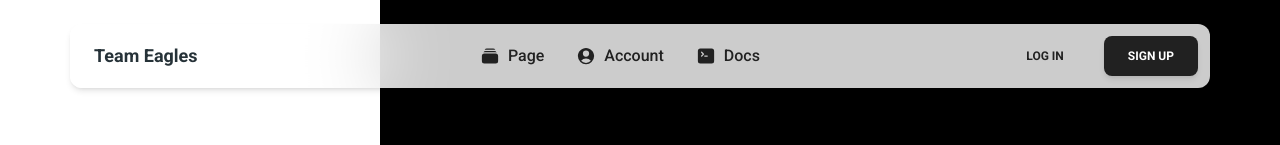
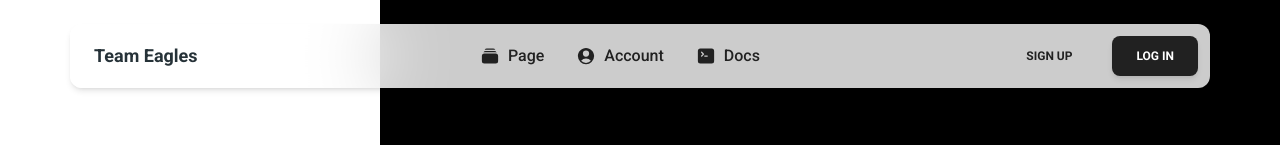
Before and after one commit to ameen-sid/Team-Eagles-Website, a Next.js app: page / in a window 1280 px wide. Shown: the top 145 px of the page. Built offline with nearby package versions, Linux system fonts and the light colour scheme.

Commit message:
Swap Login and Sign up Button

```diff
--- a/src/components/common/navbar.tsx
+++ b/src/components/common/navbar.tsx
@@ -108,7 +108,7 @@ export const NavBar = () => {
 								onPointerEnterCapture={undefined}
 								onPointerLeaveCapture={undefined}
 							>
-								Log in
+								Sign up
 							</Button>
 
 							<a
@@ -121,7 +121,7 @@ export const NavBar = () => {
 									onPointerEnterCapture={undefined}
 									onPointerLeaveCapture={undefined}
 								>
-									Sign up
+									Log in
 								</Button>
 							</a>
 						</div>
```
